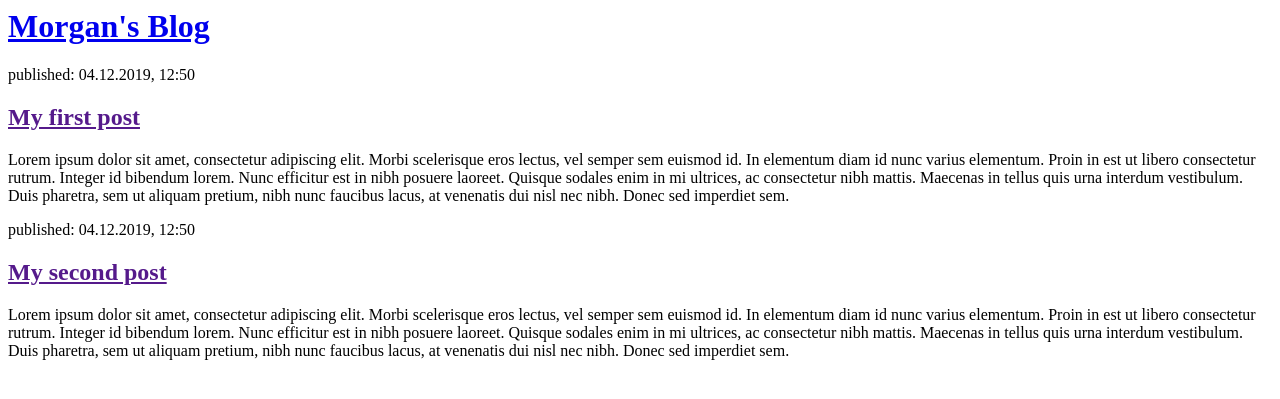
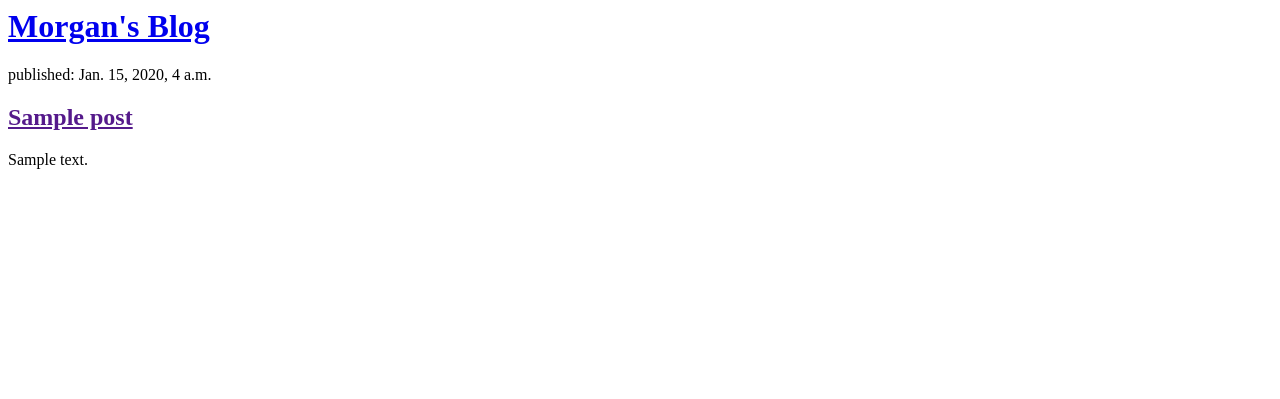
Before and after one commit to morgansmoss/my-first-blog, a Django app: template blog/templates/blog/post_list.html in a window 1280 px wide. Shown: the top 399 px of the page. Run offline with Django 3.2, Linux system fonts and the light colour scheme; the template is opened without the code that fills it: values that come from a table or form of the project are taken from there, others are empty; tables that the repository leaves empty hold one stand-in row (values such as "Sample post").

Commit message:
Modified templates to display posts from database.

```diff
--- a/blog/templates/blog/post_list.html
+++ b/blog/templates/blog/post_list.html
@@ -8,15 +8,20 @@
         </div>
 
         <div>
-            <p>published: 04.12.2019, 12:50</p>
-            <h2><a href="">My first post</a></h2>
-            <p>Lorem ipsum dolor sit amet, consectetur adipiscing elit. Morbi scelerisque eros lectus, vel semper sem euismod id. In elementum diam id nunc varius elementum. Proin in est ut libero consectetur rutrum. Integer id bibendum lorem. Nunc efficitur est in nibh posuere laoreet. Quisque sodales enim in mi ultrices, ac consectetur nibh mattis. Maecenas in tellus quis urna interdum vestibulum. Duis pharetra, sem ut aliquam pretium, nibh nunc faucibus lacus, at venenatis dui nisl nec nibh. Donec sed imperdiet sem.</p>
+            {% for post in posts %}
+                <div>
+                    <p>published: {{ post.published_date }}</p>
+                    <h2><a href="">{{ post.title }}</a></h2>
+                    <p>{{ post.text|linebreaksbr }}</p>
+                </div>
+            {% endfor %}
         </div>
-
+        <!--
         <div>
             <p>published: 04.12.2019, 12:50</p>
             <h2><a href="">My second post</a></h2>
             <p>Lorem ipsum dolor sit amet, consectetur adipiscing elit. Morbi scelerisque eros lectus, vel semper sem euismod id. In elementum diam id nunc varius elementum. Proin in est ut libero consectetur rutrum. Integer id bibendum lorem. Nunc efficitur est in nibh posuere laoreet. Quisque sodales enim in mi ultrices, ac consectetur nibh mattis. Maecenas in tellus quis urna interdum vestibulum. Duis pharetra, sem ut aliquam pretium, nibh nunc faucibus lacus, at venenatis dui nisl nec nibh. Donec sed imperdiet sem.</p>
         </div>
+        -->
     </body>
 </html>
--- a/blog/views.py
+++ b/blog/views.py
@@ -1,5 +1,8 @@
 from django.shortcuts import render
+from django.utils import timezone
+from .models import Post
 
 # Create your views here.
 def post_list(request):
-    return render(request, 'blog/post_list.html', {})
+    posts = Post.objects.filter(published_date__lte=timezone.now()).order_by('published_date')
+    return render(request, 'blog/post_list.html', {'posts': posts})
```
